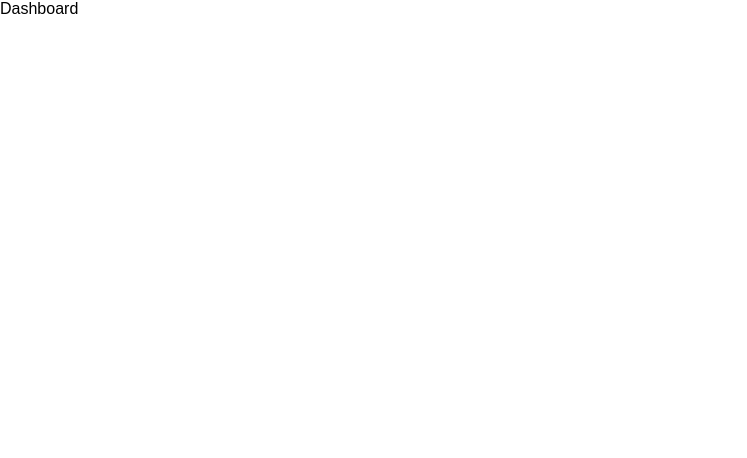
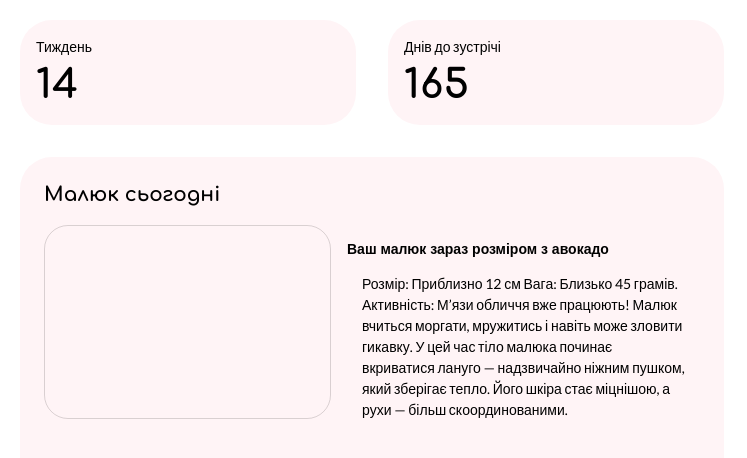
Before and after one commit to engapantio/leleka-01-team-project, a Next.js app: page / in a window 1280 px wide. Shown: the top 458 px of the page, without its empty margins (0-747 px from the left). Built offline with nearby package versions, Linux system fonts and the light colour scheme.

Commit message:
dashboard-oleksii

```diff
--- a/app/page.tsx
+++ b/app/page.tsx
@@ -1,5 +1,29 @@
-const Dashboard = () => {
-  return <div>Dashboard</div>;
+"use client";
+
+import StatusBlock from "@/components/StatusBlock/StatusBlock";
+import BabyTodayCard from "@/components/BabyTodayCard/BabyTodayCard";
+
+const MOCK = {
+  weeks: 14,
+  days: 165,
+  sizeText: "Ваш малюк зараз розміром з авокадо",
+  achievementText:
+    "Розмір: Приблизно 12 см\n" +
+    "Вага: Близько 45 грамів.\n\n" +
+    "Активність: М’язи обличчя вже працюють! Малюк вчиться моргати, мружитись і навіть може зловити гикавку.\n\n" +
+    "У цей час тіло малюка починає вкриватися лануго — надзвичайно ніжним пушком, який зберігає тепло. Його шкіра стає міцнішою, а рухи — більш скоординованими.",
 };
 
-export default Dashboard;
+export default function Page() {
+  return (
+    <main style={{ padding: 20 }}>
+      <StatusBlock weeks={MOCK.weeks} days={MOCK.days} />
+
+      <BabyTodayCard
+        title="Малюк сьогодні"
+        sizeText={MOCK.sizeText}
+        achievementText={MOCK.achievementText}
+      />
+    </main>
+  );
+}
--- a/components/BabyTodayCard/BabyTodayCard.module.css
+++ b/components/BabyTodayCard/BabyTodayCard.module.css
@@ -0,0 +1,119 @@
+.BabyTodayContainer {
+  display: flex;
+  flex-direction: column;
+  border-radius: 32px;
+  padding: 24px;
+  width: 335px;
+  height: 100%;
+  background: var(--color-scheme-foreground);
+  margin-bottom: 24px;
+}
+
+.title {
+  font-family: var(--second-family);
+  font-weight: 700;
+  font-size: 20px;
+  line-height: 1.4;
+  color: var(--color-scheme-text);
+  margin-bottom: 16px;
+}
+
+.contentWrap {
+  margin-bottom: 24px;
+}
+
+.imageWrap {
+  border: 1px solid var(--color-scheme-border);
+
+  border-radius: 24px;
+  min-width: 287px;
+  height: 216px;
+
+  margin-bottom: 16px;
+}
+
+.image {
+  width: 100%;
+  height: 100%;
+  object-fit: cover;
+  border-radius: 24px;
+}
+
+.textWrap {
+  display: flex;
+  flex-direction: column;
+  gap: 14px;
+  color: var(--color-scheme-text);
+}
+
+.text {
+  font-weight: 400;
+  display: inline;
+}
+
+.boldText {
+  font-weight: 700;
+  font-size: 14px;
+  line-height: 1.4;
+  overflow-y: auto;
+  scrollbar-gutter: stable both-edges;
+  height: 100%;
+}
+
+.textInfo {
+  font-family: var(--font-family);
+  font-weight: 400;
+  font-size: 14px;
+  line-height: 150%;
+  color: var(--color-scheme-text);
+  overflow-y: auto;
+  scrollbar-gutter: stable both-edges;
+}
+
+@media screen and (min-width: 768px) {
+  .BabyTodayContainer {
+    width: 704px;
+    height: 373px;
+  }
+
+  .contentWrap {
+    display: flex;
+    flex-direction: row;
+    align-items: center;
+    gap: 16px;
+    margin-bottom: 24px;
+  }
+
+  .imageWrap {
+    width: 257px;
+    height: 194px;
+  }
+
+  .textWrap {
+    max-width: 383px;
+  }
+}
+
+@media screen and (min-width: 1440px) {
+  .BabyTodayContainer {
+    width: 642px;
+    height: 421px;
+  }
+
+  .title {
+    font-size: 24px;
+  }
+
+  .text {
+    font-size: 16px;
+  }
+
+  .boldText {
+    font-size: 16px;
+  }
+
+  .textInfo {
+    font-size: 16px;
+    max-height: none;
+  }
+}
--- a/components/BabyTodayCard/BabyTodayCard.tsx
+++ b/components/BabyTodayCard/BabyTodayCard.tsx
@@ -0,0 +1,49 @@
+
+import Image from "next/image";
+import styles from "./BabyTodayCard.module.css";
+
+type BabyTodayCardProps = {
+  title?: string;
+  imageUrl?: string;
+  sizeText?: string;
+  achievementText?: string;
+};
+
+export default function BabyTodayCard({
+  title = "Baby today",
+  imageUrl,
+  sizeText,
+  achievementText,
+}: BabyTodayCardProps) {
+  return (
+    <section className={styles.BabyTodayContainer}>
+      <h3 className={styles.title}>{title}</h3>
+
+      <div className={styles.contentWrap}>
+        <div className={styles.imageWrap}>
+          {imageUrl ? (
+            <Image
+              className={styles.image}
+              src={imageUrl}
+              alt="Baby"
+              width={600}
+              height={600}
+            />
+          ) : null}
+        </div>
+
+        <div className={styles.textWrap}>
+          {sizeText ? (
+            <p className={styles.text}>
+              <span className={styles.boldText}>{sizeText}</span>
+            </p>
+          ) : null}
+
+          {achievementText ? (
+            <p className={styles.textInfo}>{achievementText}</p>
+          ) : null}
+        </div>
+      </div>
+    </section>
+  );
+}
--- a/components/StatusBlock/StatusBlock.module.css
+++ b/components/StatusBlock/StatusBlock.module.css
@@ -0,0 +1,52 @@
+.statusBlockContainer {
+  display: flex;
+  gap: 16px;
+  margin-bottom: 16px;
+  width: 335px;
+}
+
+.statusBlockWrapper {
+  display: flex;
+  flex-direction: column;
+  gap: 4px;
+  border-radius: 32px;
+  padding: 16px;
+  width: 159px;
+  height: 105px;
+  background-color: var(--color-scheme-foreground);
+}
+
+.statusBlockText {
+  font-family: var(--font-family);
+  font-weight: 400;
+  font-size: 14px;
+  line-height: 1.5;
+  color: var(--color-scheme-text);
+}
+
+.statusBlockValue {
+  font-family: var(--second-family);
+  font-weight: 700;
+  font-size: 40px;
+  line-height: 1.2;
+  letter-spacing: 0.01em;
+  color: var(--color-scheme-text);
+}
+
+@media screen and (min-width: 768px) {
+  .statusBlockContainer {
+    gap: 32px;
+    margin-bottom: 32px;
+  }
+
+  .statusBlockWrapper {
+    min-width: 336px;
+  }
+}
+
+@media screen and (min-width: 1440px) {
+  .statusBlockWrapper {
+    min-width: 305px;
+    height: 127px;
+  }
+}
--- a/components/StatusBlock/StatusBlock.tsx
+++ b/components/StatusBlock/StatusBlock.tsx
@@ -0,0 +1,22 @@
+import styles from "./StatusBlock.module.css";
+
+export type PregnancyStatusProps = {
+  weeks: number | null;
+  days: number | null;
+};
+
+export default function StatusBlock({ weeks, days }: PregnancyStatusProps) {
+  return (
+    <div className={styles.statusBlockContainer}>
+      <div className={styles.statusBlockWrapper}>
+        <h4 className={styles.statusBlockText}>Тиждень</h4>
+        <p className={styles.statusBlockValue}>{weeks ?? "—"}</p>
+      </div>
+
+      <div className={styles.statusBlockWrapper}>
+        <h4 className={styles.statusBlockText}>Днів до зустрічі</h4>
+        <p className={styles.statusBlockValue}>{days ?? "—"}</p>
+      </div>
+    </div>
+  );
+}
--- a/package.json
+++ b/package.json
@@ -17,8 +17,11 @@
     "next": "16.1.1",
     "react": "19.2.3",
     "react-dom": "19.2.3",
+    "react-hot-toast": "^2.6.0",
     "react-select": "^5.10.2",
     "tanstack": "^1.0.2",
+    "toast": "^0.5.4",
+    "yarn": "^1.22.22",
     "yup": "^1.7.1",
     "zustand": "^5.0.9"
   },
```
Also changed, not shown: lib/store/authStore.ts (+8 -0 lines), 1 other file (tests, documents, lock files or other folders).
